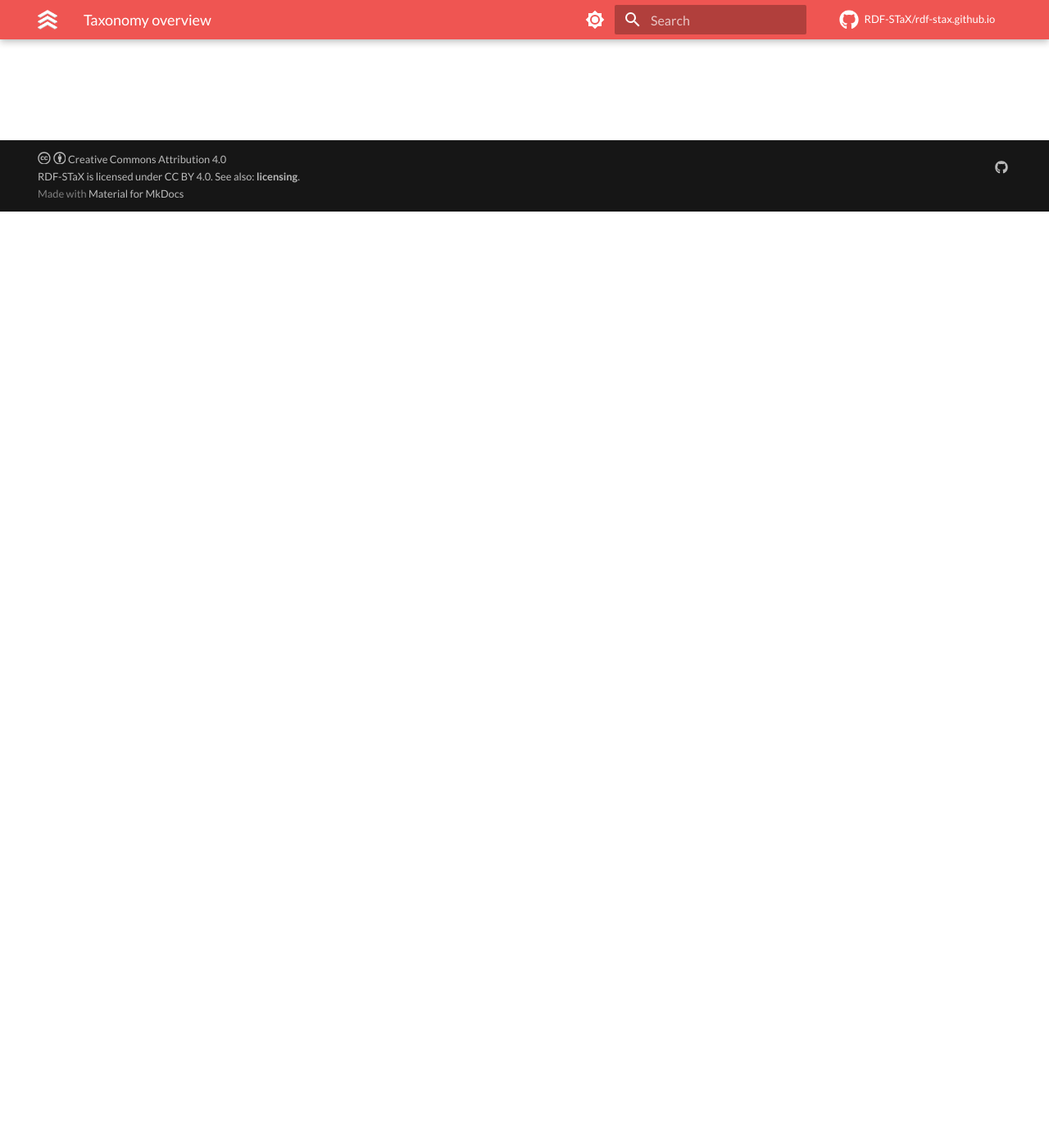
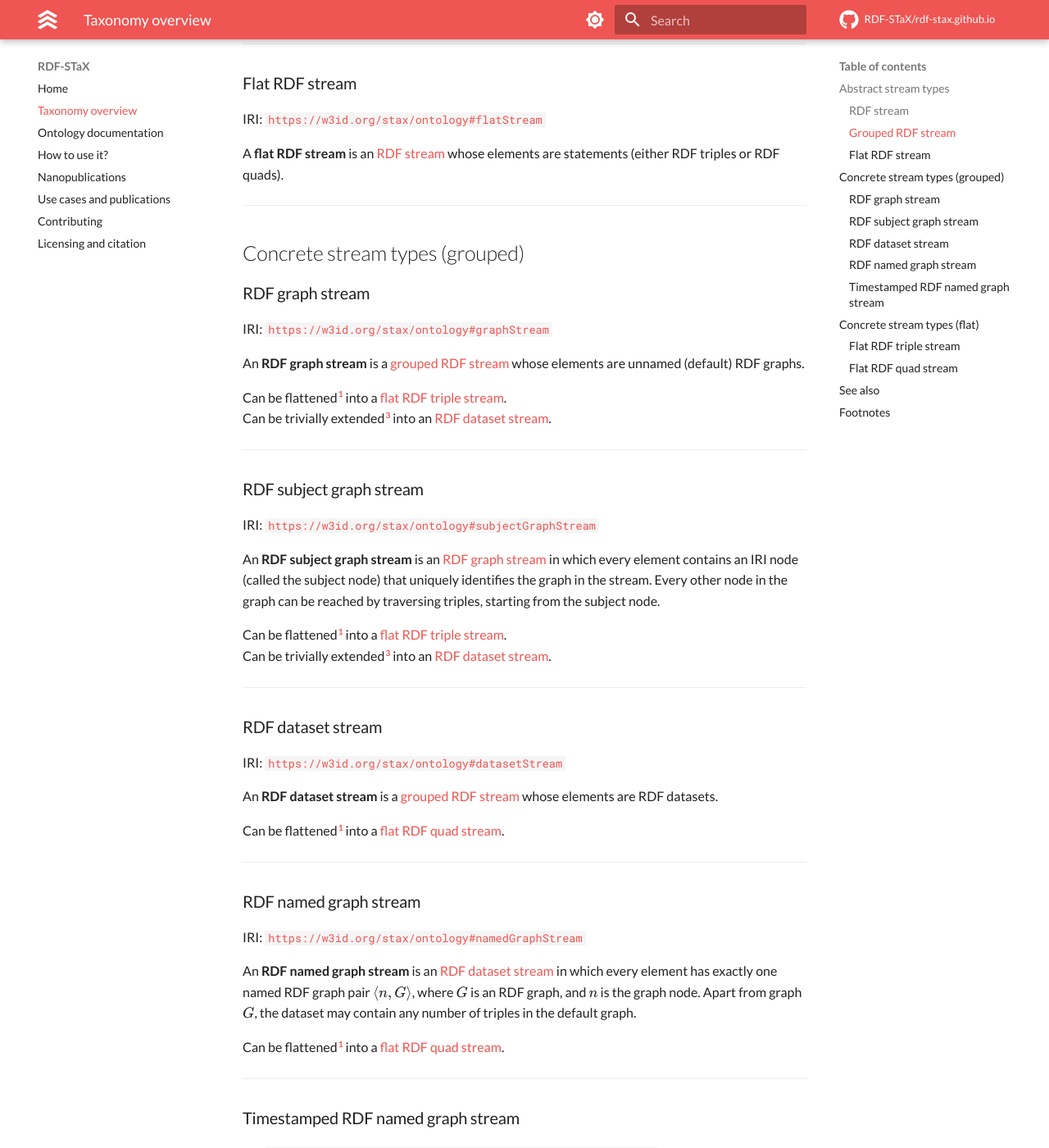
Before and after one commit to RDF-STaX/rdf-stax.github.io, an MkDocs documentation site: the page built from docs/taxonomy.md, in a window 1280 px wide and 1400 px high, scrolled down 1142 px. Shown: the whole window at 82% size. Built offline with MkDocs 1.6.1 and Material for MkDocs 9.7.7, drawn with Linux system fonts in a browser that asks for light colours; comment, search, counter and statistics services are not loaded; the version menu is left out; some of the changed text lies outside the part shown.

Commit message:
Better docs for stream types (#12)
* Fix two definitions and a misplaced comment

* Add docs on stream types

The docs use pretty LaTeX definitions.

```diff
--- /dev/null
+++ b/docs/javascripts/mathjax.js
@@ -0,0 +1,16 @@
+window.MathJax = {
+  tex: {
+    inlineMath: [["\\(", "\\)"]],
+    displayMath: [["\\[", "\\]"]],
+    processEscapes: true,
+    processEnvironments: true,
+  },
+  options: {
+    ignoreHtmlClass: ".*|",
+    processHtmlClass: "arithmatex",
+  },
+};
+
+document$.subscribe(() => {
+  MathJax.typesetPromise();
+});
--- a/docs/taxonomy.md
+++ b/docs/taxonomy.md
@@ -7,9 +7,123 @@ The diagram below is an overview of the RDF Stream Taxonomy (RDF-STaX). Each ter
   <figcaption>Overview of the taxonomy – click to enlarge.</figcaption>
 </figure>
 
-You can find a detailed discussion on the taxonomy, formal definitions, its usage, and its mapping to other research in the **[RDF-STaX paper]()**. TODO TODO TODO!
+## Abstract stream types
+
+Abstract stream types only serve as a basis for the concrete stream types. They are not intended to be used directly.
+
+### RDF stream
+
+IRI: [`https://w3id.org/stax/ontology#rdfStream`](https://w3id.org/stax/ontology#rdfStream)
+
+An **RDF stream** is an ordered, potentially infinite sequence of RDF stream elements.
+
+----
+
+### Grouped RDF stream
+
+IRI: [`https://w3id.org/stax/ontology#groupedStream`](https://w3id.org/stax/ontology#groupedStream)
+
+A **grouped RDF stream** is an [RDF stream](#rdf-stream) whose elements are either RDF graphs or RDF datasets.
+
+----
+
+### Flat RDF stream
+
+IRI: [`https://w3id.org/stax/ontology#flatStream`](https://w3id.org/stax/ontology#flatStream)
+
+A **flat RDF stream** is an [RDF stream](#rdf-stream) whose elements are statements (either RDF triples or RDF quads).
+
+----
+
+## Concrete stream types (grouped)
+
+### RDF graph stream
+
+IRI: [`https://w3id.org/stax/ontology#graphStream`](https://w3id.org/stax/ontology#graphStream)
+
+An **RDF graph stream** is a [grouped RDF stream](#grouped-rdf-stream) whose elements are unnamed (default) RDF graphs.
+
+Can be flattened[^1] into a [flat RDF triple stream](#flat-rdf-triple-stream). <br>
+Can be trivially extended[^3] into an [RDF dataset stream](#rdf-dataset-stream).
+
+----
+
+### RDF subject graph stream
+
+IRI: [`https://w3id.org/stax/ontology#subjectGraphStream`](https://w3id.org/stax/ontology#subjectGraphStream)
+
+An **RDF subject graph stream** is an [RDF graph stream](#rdf-graph-stream) in which every element contains an IRI node (called the subject node) that uniquely identifies the graph in the stream. Every other node in the graph can be reached by traversing triples, starting from the subject node.
+
+Can be flattened[^1] into a [flat RDF triple stream](#flat-rdf-triple-stream). <br>
+Can be trivially extended[^3] into an [RDF dataset stream](#rdf-dataset-stream).
+
+----
+
+### RDF dataset stream
+
+IRI: [`https://w3id.org/stax/ontology#datasetStream`](https://w3id.org/stax/ontology#datasetStream)
+
+An **RDF dataset stream** is a [grouped RDF stream](#grouped-rdf-stream) whose elements are RDF datasets.
+
+Can be flattened[^1] into a [flat RDF quad stream](#flat-rdf-quad-stream).
+
+----
+
+### RDF named graph stream
+
+IRI: [`https://w3id.org/stax/ontology#namedGraphStream`](https://w3id.org/stax/ontology#namedGraphStream)
+
+An **RDF named graph stream** is an [RDF dataset stream](#rdf-dataset-stream) in which every element has exactly one named RDF graph pair $\langle n, G \rangle$, where $G$ is an RDF graph, and $n$ is the graph node. Apart from graph $G$, the dataset may contain any number of triples in the default graph.
+
+Can be flattened[^1] into a [flat RDF quad stream](#flat-rdf-quad-stream).
+
+----
+
+### Timestamped RDF named graph stream
+
+IRI: [`https://w3id.org/stax/ontology#timestampedNamedGraphStream`](https://w3id.org/stax/ontology#timestampedNamedGraphStream)
+
+A **timestamped named graph** is an RDF dataset in which: <br>
+(1) there is exactly one named RDF graph pair $\langle n, G \rangle$, where $G$ is an RDF graph, and $n$ is the graph node; <br>
+(2) the default graph includes a timestamp triple $\langle n, p, t \rangle$, where $p$ is a timestamp predicate that relates $t$, called the timestamp, and the graph $G$.
+
+A **timestamped RDF named graph stream** is an [RDF named graph stream](#rdf-named-graph-stream) in which every element is a timestamped named graph. The elements that share the same timestamp predicate $p$ are ordered by the partial order associated with $p$.
+
+Can be flattened[^1] into a [flat RDF quad stream](#flat-rdf-quad-stream).
+
+----
+
+## Concrete stream types (flat)
+
+### Flat RDF triple stream
+
+IRI: [`https://w3id.org/stax/ontology#flatTripleStream`](https://w3id.org/stax/ontology#flatTripleStream)
+
+A **flat RDF triple stream** is a [flat RDF stream](#flat-rdf-stream) whose elements are triple statements.
+
+Can be grouped[^2] into an [RDF graph stream](#rdf-graph-stream). <br>
+Can be trivially extended[^3] into a [flat RDF quad stream](#flat-rdf-quad-stream).
+
+----
+
+### Flat RDF quad stream
+
+IRI: [`https://w3id.org/stax/ontology#flatQuadStream`](https://w3id.org/stax/ontology#flatQuadStream)
+
+A **flat RDF quad stream** is a [flat RDF stream](#flat-rdf-stream) whose elements are quad statements.
+
+Can be grouped[^2] into an [RDF dataset stream](#rdf-dataset-stream).
+
+----
 
 ## See also
 
+- You can find a detailed discussion on the taxonomy in the **[RDF-STaX paper]()**. TODO TODO TODO!
 - [Ontology documentation](ontology.md)
 - [How to use RDF-STaX?](use-it.md)
+
+## Footnotes
+
+[^1]: The flattening is done by enumerating all components of the stream elements in one, flat stream. For example, a graph stream can be flattened into a flat triple stream.
+[^2]: The grouping is done by splitting the flat stream of statements into groups, which then can be used to construct elements of the grouped stream. For example, a flat triple stream can be grouped into a graph stream. In this operation, the ordering information within a group is lost.
+[^3]: You can extend a stream that uses triples or graphs into a stream type that uses quads or datasets. The extension is done by (in case of flat RDF streams) adding a fourth component, corresponding to the default graph. In case of grouped RDF streams, the contents of the graph are placed explicitly in the default graph.
--- a/mkdocs.yml
+++ b/mkdocs.yml
@@ -13,6 +13,7 @@ markdown_extensions:
   - attr_list
   - md_in_html
   - admonition
+  - footnotes
   - pymdownx.highlight:
       anchor_linenums: true
       line_spans: __span
@@ -24,6 +25,13 @@ markdown_extensions:
   - pymdownx.emoji:
       emoji_index: !!python/name:material.extensions.emoji.twemoji
       emoji_generator: !!python/name:material.extensions.emoji.to_svg
+  - pymdownx.arithmatex:
+      generic: true
+
+extra_javascript:
+  - javascripts/mathjax.js
+  - https://polyfill.io/v3/polyfill.min.js?features=es6
+  - https://cdn.jsdelivr.net/npm/mathjax@3/es5/tex-mml-chtml.js
 
 repo_url: https://github.com/RDF-STaX/rdf-stax.github.io
 repo_name: RDF-STaX/rdf-stax.github.io
```
Also changed, not shown: 1 other file.
